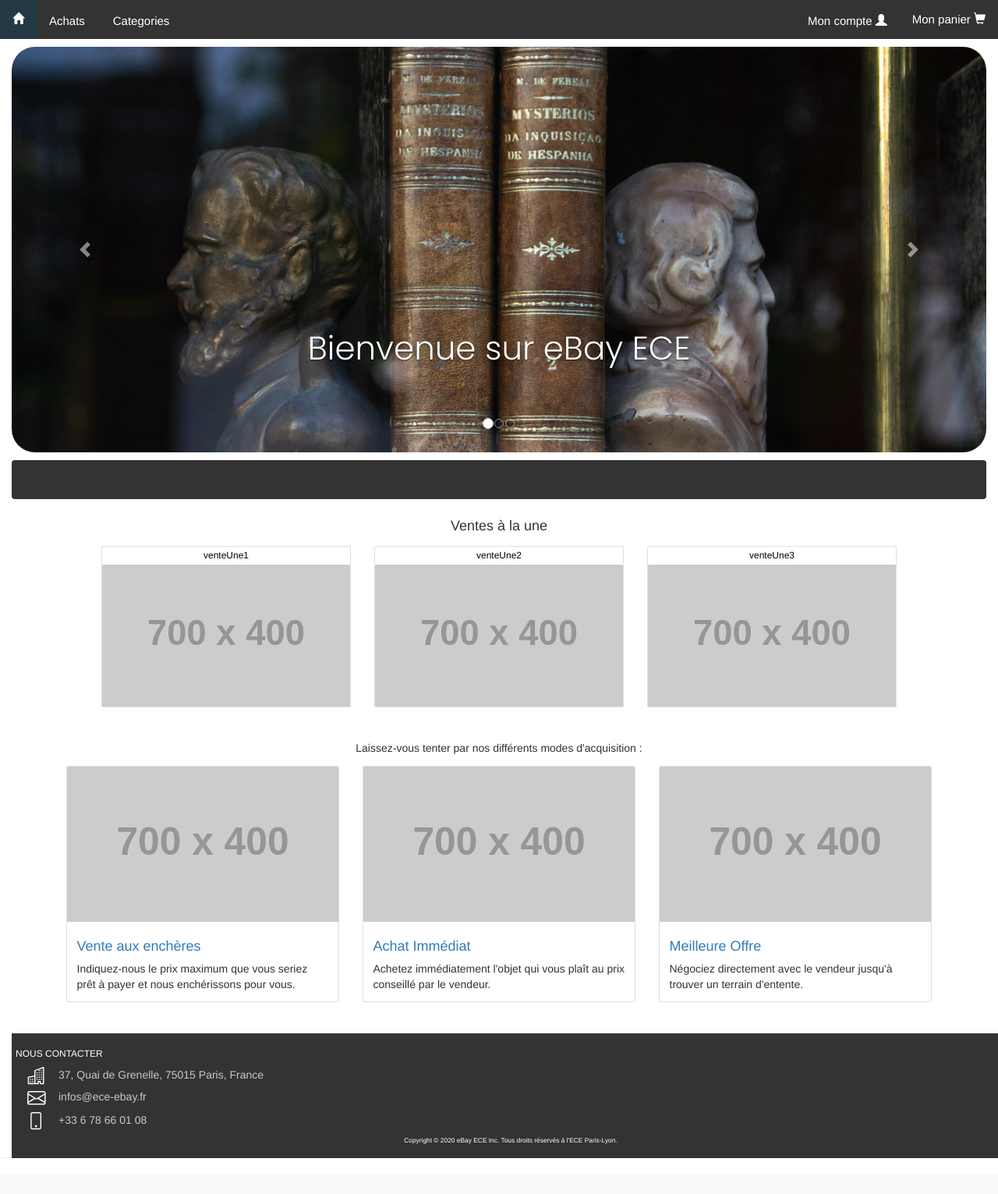
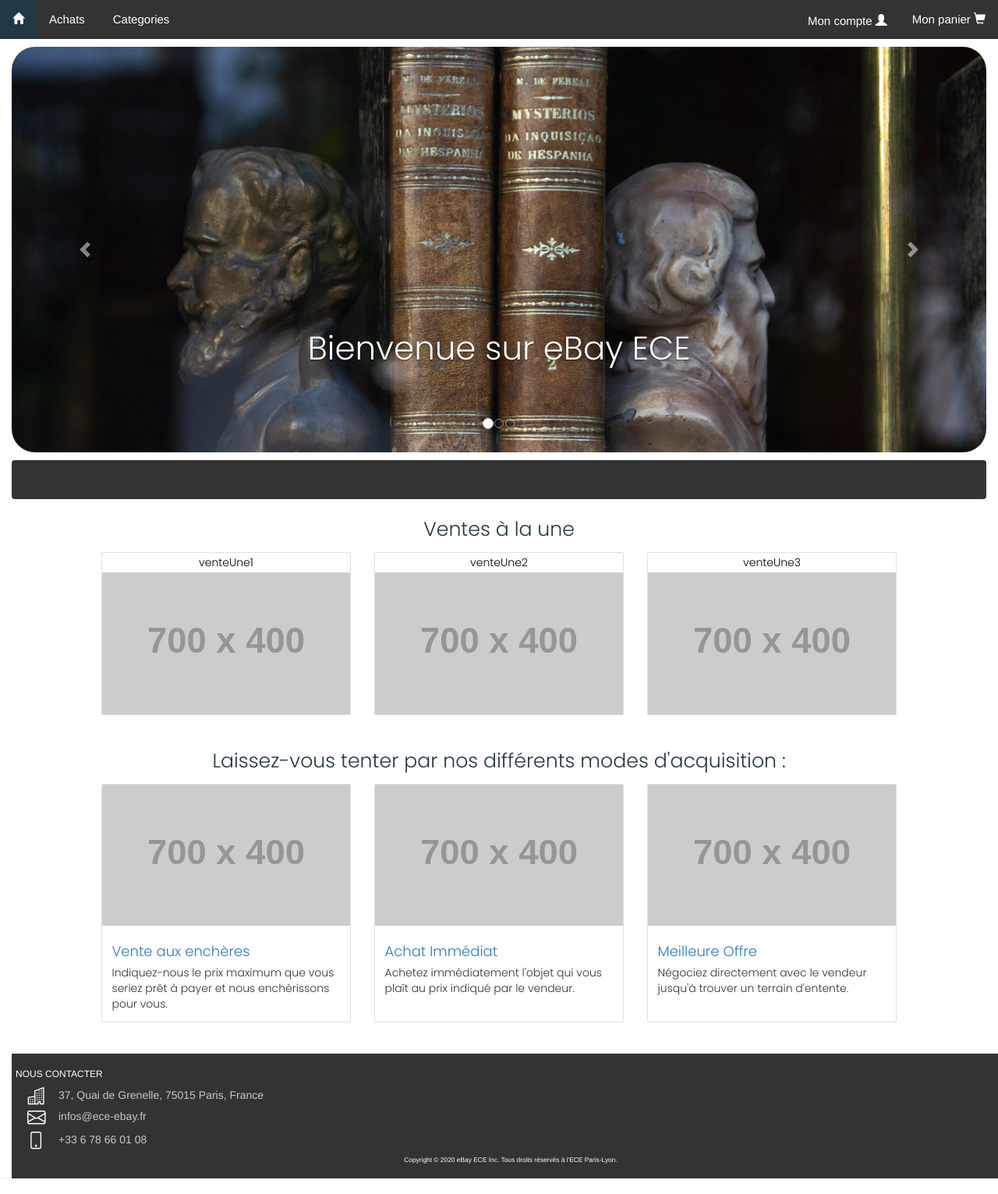
Before and after one commit to ben-clem/eBay-ECE, a PHP site: page / in a window 1280 px wide. Shown: the whole page at 78% size. Before the commit the page ends 1485 px from the top, so only its background shows below. Run offline with PHP 8.4, Linux system fonts and the light colour scheme; some libraries are stand-ins or nearby versions.

Commit message:
finalisation index et lien entre les pages

```diff
--- a/css/style.css
+++ b/css/style.css
@@ -66,6 +66,22 @@ label {
     display: inline-block;
     width: 150px;
     text-align: right;
+}
+
+#first{
+    font-family: Poppins ;
+    color : #223843 ;
+    font-size: 1.8em;
+}
+
+#second{
+    font-family: Poppins ;
+    color : #223843 ;
+    font-size: 1em;
+}
+
+.card{
+    font-family: Poppins ;
 }
 
 /* Keeping the footer where it should be
--- a/index.html
+++ b/index.html
@@ -36,21 +36,22 @@
             <div class="topnav">
                 <a href="#search"> <span class="glyphicon glyphicon-home"></span> </a>
                 <div class="dropdown">
-                    <button class="dropbtn"> Achats </button>
-                    <div class="dropdown-content">
+                    <a class="dropbtn" href="achats.html"> Achats </a>
+                   <!-- <div class="dropdown-content">
                         <a href="#">Vente aux enchères</a>
                         <a href="#">Achat Immédiat</a>
                         <a href="#">Meilleure offre</a>
-                    </div>
+                    </div>-->
+
                 </div>
 
                 <div class="dropdown">
-                    <button class="dropbtn">Categories</button>
-                    <div class="dropdown-content">
+                    <a class="dropbtn" href="categories.html" >Categories</a>
+                   <!-- <div class="dropdown-content">
                         <a href="#">Ferraille ou Trésor</a>
                         <a href="#">Accessoires VIP</a>
                         <a href="#">Bon pour le Musée</a>
-                    </div>
+                    </div> -->
                 </div>
                 <div class="topnav-right">
 
@@ -116,28 +117,28 @@
             <div class="container">
                 <!-- Marketing Icons Section -->
                 <div class="row my-2">
-                    <h4 class="mx-auto">Ventes à la une</h4>
+                    <h4 class="mx-auto" id ="first">Ventes à la une</h4>
                 </div>
 
                 <div class="row mx-5">
 
                     <div class="col-sm-4 portfolio-item">
                         <div class="card h-auto">
-                            <h6 class=" mx-auto my-2 px-2"><a class="link-black" href="#">venteUne1</a></h6>
+                            <h6 class=" mx-auto my-2 px-2" id ="second"><a class="link-black" href="#">venteUne1</a></h6>
                             <a href="#"><img class="card-img-top" src="http://placehold.it/700x400" alt=""></a>
                         </div>
                     </div>
 
                     <div class="col-sm-4 portfolio-item">
                         <div class="card h-auto">
-                            <h6 class=" mx-auto my-2 px-2"><a class="link-black" href="#">venteUne2</a></h6>
+                            <h6 class=" mx-auto my-2 px-2" id ="second"><a class="link-black" href="#">venteUne2</a></h6>
                             <a href="#"><img class="card-img-top" src="http://placehold.it/700x400" alt=""></a>
                         </div>
                     </div>
 
                     <div class="col-sm-4 portfolio-item">
                         <div class="card h-auto">
-                            <h6 class=" mx-auto my-2 px-2"><a class="link-black" href="#">venteUne3</a></h6>
+                            <h6 class=" mx-auto my-2 px-2" id ="second"><a class="link-black" href="#">venteUne3</a></h6>
                             <a href="#"><img class="card-img-top" src="http://placehold.it/700x400" alt=""></a>
                         </div>
                     </div>
@@ -149,10 +150,10 @@
 
             <div class="container">
                 <div class="row my-2">
-                    <h5 class="mx-auto px-2">Laissez-vous tenter par nos différents modes d'acquisition :</h5>
+                    <h5 class="mx-auto px-2" id ="first">Laissez-vous tenter par nos différents modes d'acquisition :</h5>
                 </div>
 
-                <div class="row">
+                <div class="row mx-5">
                     <div class="col-sm-4 portfolio-item">
                         <div class="card h-100">
                             <a href="#"><img class="card-img-top" src="http://placehold.it/700x400" alt=""></a>
@@ -172,7 +173,7 @@
                                 <h4 class="card-title">
                                     <a href="#">Achat Immédiat</a>
                                 </h4>
-                                <p class="card-text">Achetez immédiatement l'objet qui vous plaît au prix conseillé par
+                                <p class="card-text">Achetez immédiatement l'objet qui vous plaît au prix indiqué par
                                     le
                                     vendeur.</p>
                             </div>
```
Also changed, not shown: achats.html (+7 -7 lines), categories.html (+8 -7 lines).
